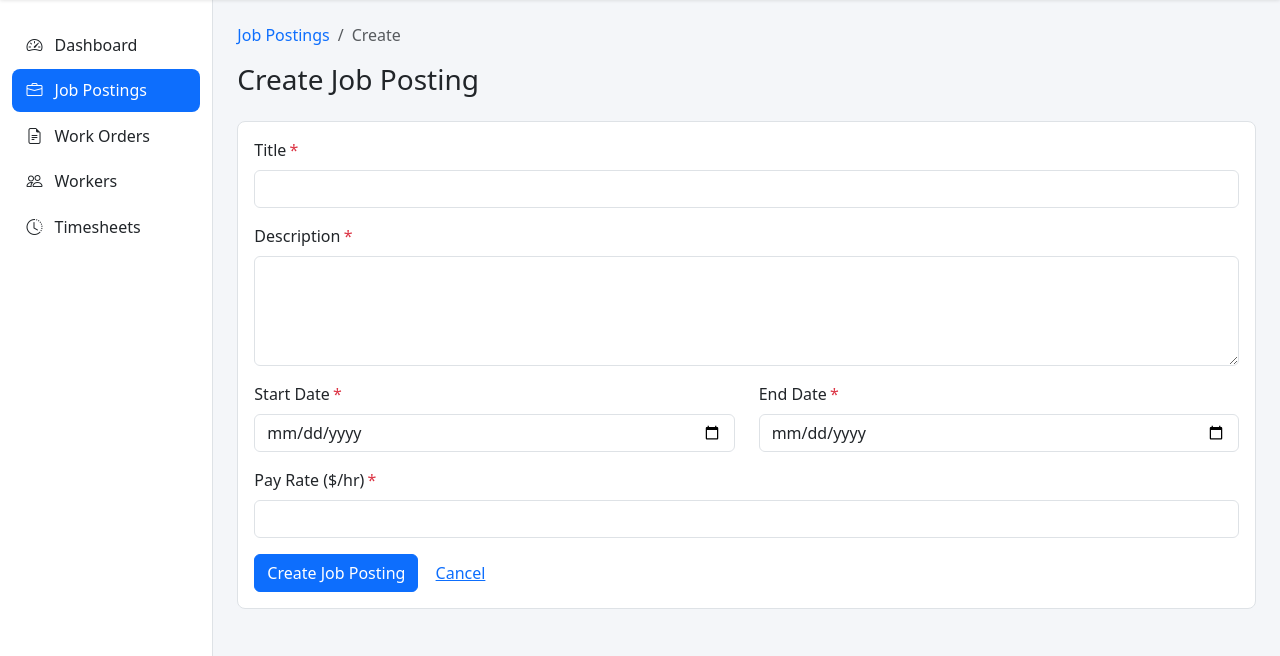
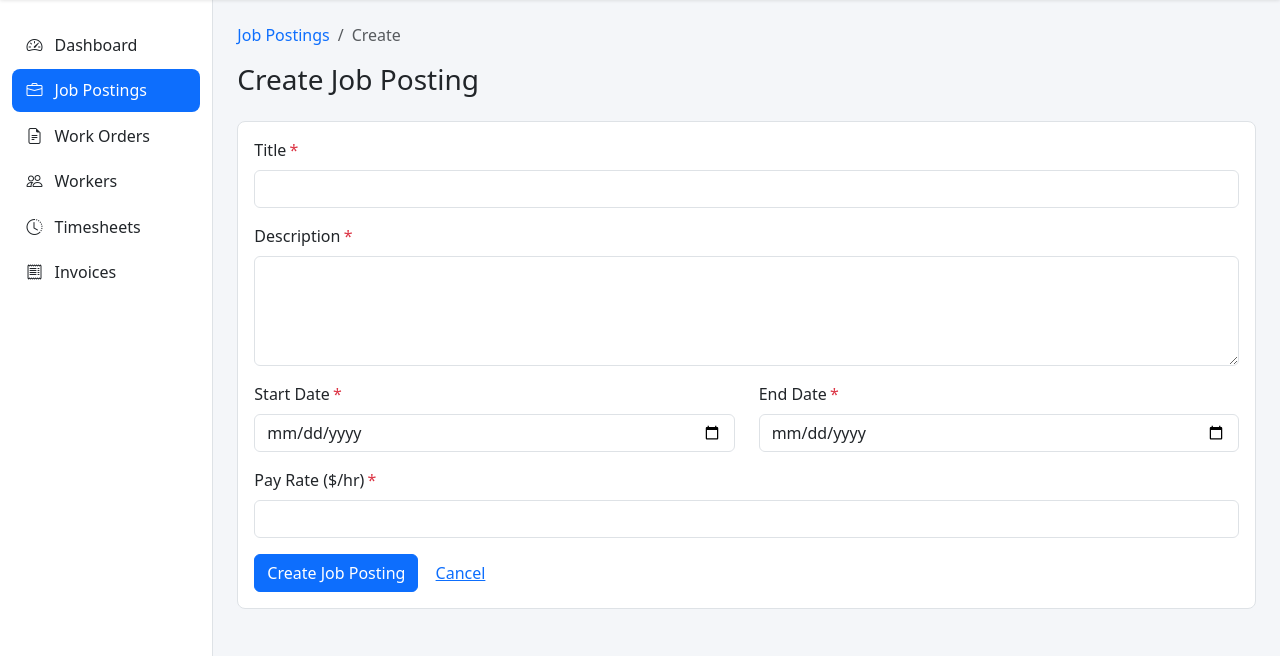
Before and after one commit to VictorAngelov1993/MiniVMS-A, a Spring Boot app: page /buyer/create-job-posting in a window 1280 px wide. Shown: the part 59-715 px from the top of the page. Run offline with Spring Boot 4, Linux system fonts and the light colour scheme; the visitor is signed in with stand-in values (Sample User, id 1); some of the project's set-up classes (security, data sources, template engines, error pages and the like) are left out, and stand-ins take their place.

Commit message:
feat: add Invoice button across all application views

```diff
--- a/src/main/resources/templates/buyer/create-job-posting.html
+++ b/src/main/resources/templates/buyer/create-job-posting.html
@@ -104,6 +104,11 @@
               <i class="bi bi-clock-history" aria-hidden="true"></i> Timesheets
             </a>
           </li>
+          <li class="nav-item">
+            <a class="nav-link" href="/buyer/invoices" th:href="@{/buyer/invoices}">
+              <i class="bi bi-receipt" aria-hidden="true"></i> Invoices
+            </a>
+          </li>
         </ul>
       </nav>
 
--- a/src/main/resources/templates/buyer/create-workorder.html
+++ b/src/main/resources/templates/buyer/create-workorder.html
@@ -102,6 +102,11 @@
           <li class="nav-item">
             <a class="nav-link" href="/buyer/timesheets" th:href="@{/buyer/timesheets}">
               <i class="bi bi-clock-history" aria-hidden="true"></i> Timesheets
+            </a>
+          </li>
+          <li class="nav-item">
+            <a class="nav-link" href="/buyer/invoices" th:href="@{/buyer/invoices}">
+              <i class="bi bi-receipt" aria-hidden="true"></i> Invoices
             </a>
           </li>
         </ul>
--- a/src/main/resources/templates/buyer/dashboard.html
+++ b/src/main/resources/templates/buyer/dashboard.html
@@ -111,12 +111,6 @@
             <i class="bi bi-receipt" aria-hidden="true"></i> Invoices
           </a>
         </li>
-        <!--Implement later if needed for points -->
-        <!-- <li class="nav-item">
-           <a class="nav-link" href="/buyer/reporting" th:href="@{/buyer/reporting}">
-             <i class="bi bi-bar-chart-fill" aria-hidden="true"></i> Reporting
-           </a>
-         </li>-->
       </ul>
     </nav>
 
--- a/src/main/resources/templates/buyer/job-posting-details.html
+++ b/src/main/resources/templates/buyer/job-posting-details.html
@@ -100,6 +100,11 @@
               <i class="bi bi-clock-history" aria-hidden="true"></i> Timesheets
             </a>
           </li>
+          <li class="nav-item">
+            <a class="nav-link" href="/buyer/invoices" th:href="@{/buyer/invoices}">
+              <i class="bi bi-receipt" aria-hidden="true"></i> Invoices
+            </a>
+          </li>
         </ul>
       </nav>
 
--- a/src/main/resources/templates/buyer/job-postings.html
+++ b/src/main/resources/templates/buyer/job-postings.html
@@ -101,6 +101,11 @@
               <i class="bi bi-clock-history" aria-hidden="true"></i> Timesheets
             </a>
           </li>
+          <li class="nav-item">
+            <a class="nav-link" href="/buyer/invoices" th:href="@{/buyer/invoices}">
+              <i class="bi bi-receipt" aria-hidden="true"></i> Invoices
+            </a>
+          </li>
         </ul>
       </nav>
 
--- a/src/main/resources/templates/buyer/timesheet-edit.html
+++ b/src/main/resources/templates/buyer/timesheet-edit.html
@@ -104,6 +104,11 @@
         <li class="nav-item">
           <a class="nav-link active" href="/buyer/timesheets" th:href="@{/buyer/timesheets}" aria-current="page">
             <i class="bi bi-clock-history" aria-hidden="true"></i> Timesheets
+          </a>
+        </li>
+        <li class="nav-item">
+          <a class="nav-link" href="/buyer/invoices" th:href="@{/buyer/invoices}">
+            <i class="bi bi-receipt" aria-hidden="true"></i> Invoices
           </a>
         </li>
       </ul>
--- a/src/main/resources/templates/buyer/timesheets.html
+++ b/src/main/resources/templates/buyer/timesheets.html
@@ -100,6 +100,11 @@
               <i class="bi bi-clock-history" aria-hidden="true"></i> Timesheets
             </a>
           </li>
+          <li class="nav-item">
+            <a class="nav-link" href="/buyer/invoices" th:href="@{/buyer/invoices}">
+              <i class="bi bi-receipt" aria-hidden="true"></i> Invoices
+            </a>
+          </li>
         </ul>
       </nav>
 
--- a/src/main/resources/templates/buyer/worker-details.html
+++ b/src/main/resources/templates/buyer/worker-details.html
@@ -100,6 +100,11 @@
               <i class="bi bi-clock-history" aria-hidden="true"></i> Timesheets
             </a>
           </li>
+          <li class="nav-item">
+            <a class="nav-link" href="/buyer/invoices" th:href="@{/buyer/invoices}">
+              <i class="bi bi-receipt" aria-hidden="true"></i> Invoices
+            </a>
+          </li>
         </ul>
       </nav>
 
--- a/src/main/resources/templates/buyer/workers.html
+++ b/src/main/resources/templates/buyer/workers.html
@@ -100,6 +100,11 @@
               <i class="bi bi-clock-history" aria-hidden="true"></i> Timesheets
             </a>
           </li>
+          <li class="nav-item">
+            <a class="nav-link" href="/buyer/invoices" th:href="@{/buyer/invoices}">
+              <i class="bi bi-receipt" aria-hidden="true"></i> Invoices
+            </a>
+          </li>
         </ul>
       </nav>
 
--- a/src/main/resources/templates/buyer/workorder-details.html
+++ b/src/main/resources/templates/buyer/workorder-details.html
@@ -102,6 +102,11 @@
           <li class="nav-item">
             <a class="nav-link" href="/buyer/timesheets" th:href="@{/buyer/timesheets}">
               <i class="bi bi-clock-history" aria-hidden="true"></i> Timesheets
+            </a>
+          </li>
+          <li class="nav-item">
+            <a class="nav-link" href="/buyer/invoices" th:href="@{/buyer/invoices}">
+              <i class="bi bi-receipt" aria-hidden="true"></i> Invoices
             </a>
           </li>
         </ul>
--- a/src/main/resources/templates/buyer/workorders.html
+++ b/src/main/resources/templates/buyer/workorders.html
@@ -100,6 +100,11 @@
               <i class="bi bi-clock-history" aria-hidden="true"></i> Timesheets
             </a>
           </li>
+          <li class="nav-item">
+            <a class="nav-link" href="/buyer/invoices" th:href="@{/buyer/invoices}">
+              <i class="bi bi-receipt" aria-hidden="true"></i> Invoices
+            </a>
+          </li>
         </ul>
       </nav>
 
```
